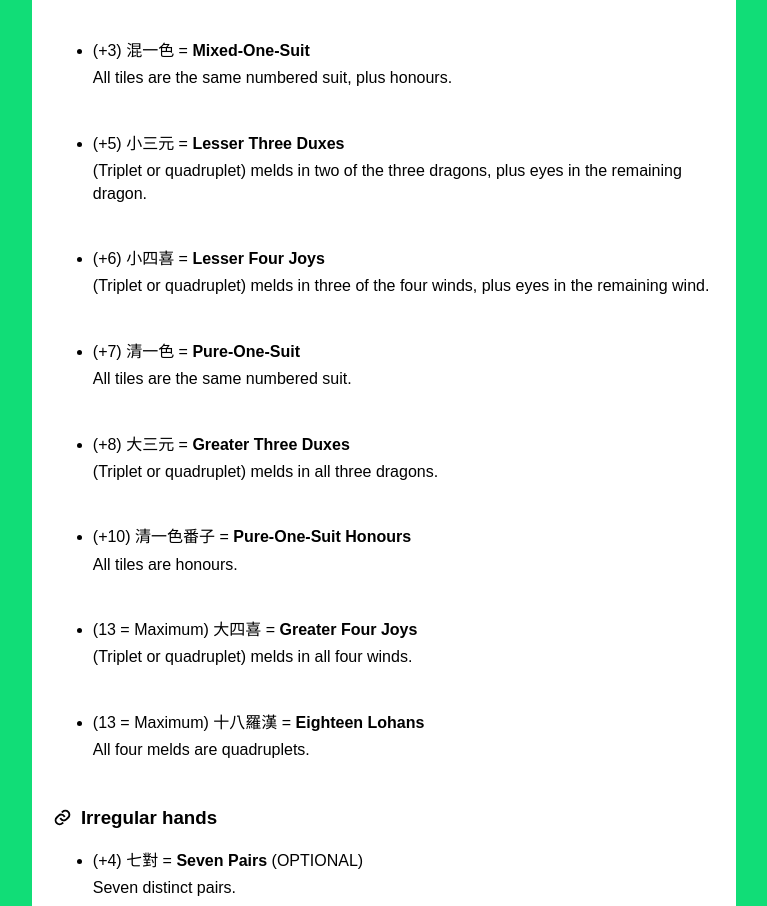
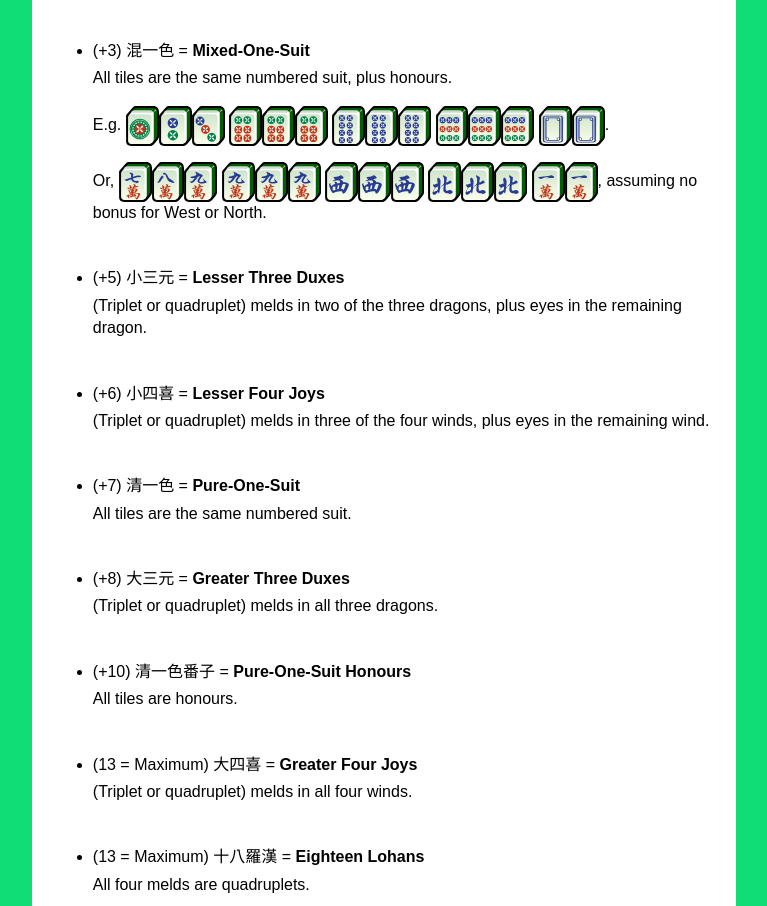
Before and after one commit to perthmahjongsoc/perthmahjongsoc.github.io, a plain HTML site: page guide/index.html in a window 1280 px wide. Shown: the part 3537-4443 px from the top of the page, without its empty margins (256-1023 px from the left). Drawn offline with Linux system fonts and the light colour scheme.

Commit message:
Add 混一色 example

```diff
--- a/guide/index.html
+++ b/guide/index.html
@@ -280,6 +280,13 @@ assuming no bonus for North.
 <p>
 All tiles are the same numbered suit, plus honours.
 </p>
+<p>
+E.g. <img alt="🀙" src="/res/tiles/🀙.svg" class="tile"><img alt="🀚" src="/res/tiles/🀚.svg" class="tile"><img alt="🀛" src="/res/tiles/🀛.svg" class="tile"> <img alt="🀞" src="/res/tiles/🀞.svg" class="tile"><img alt="🀞" src="/res/tiles/🀞.svg" class="tile"><img alt="🀞" src="/res/tiles/🀞.svg" class="tile"> <img alt="🀠" src="/res/tiles/🀠.svg" class="tile"><img alt="🀠" src="/res/tiles/🀠.svg" class="tile"><img alt="🀠" src="/res/tiles/🀠.svg" class="tile"> <img alt="🀡" src="/res/tiles/🀡.svg" class="tile"><img alt="🀡" src="/res/tiles/🀡.svg" class="tile"><img alt="🀡" src="/res/tiles/🀡.svg" class="tile"> <img alt="🀆" src="/res/tiles/🀆.svg" class="tile"><img alt="🀆" src="/res/tiles/🀆.svg" class="tile">.
+</p>
+<p>
+Or, <img alt="🀍" src="/res/tiles/🀍.svg" class="tile"><img alt="🀎" src="/res/tiles/🀎.svg" class="tile"><img alt="🀏" src="/res/tiles/🀏.svg" class="tile"> <img alt="🀏" src="/res/tiles/🀏.svg" class="tile"><img alt="🀏" src="/res/tiles/🀏.svg" class="tile"><img alt="🀏" src="/res/tiles/🀏.svg" class="tile"> <img alt="🀂" src="/res/tiles/🀂.svg" class="tile"><img alt="🀂" src="/res/tiles/🀂.svg" class="tile"><img alt="🀂" src="/res/tiles/🀂.svg" class="tile"> <img alt="🀃" src="/res/tiles/🀃.svg" class="tile"><img alt="🀃" src="/res/tiles/🀃.svg" class="tile"><img alt="🀃" src="/res/tiles/🀃.svg" class="tile"> <img alt="🀇" src="/res/tiles/🀇.svg" class="tile"><img alt="🀇" src="/res/tiles/🀇.svg" class="tile">,
+assuming no bonus for West or North.
+</p>
 </li>
 <li>
 (+5) <span lang="zh-Hant">小三元</span> = <b>Lesser Three Duxes</b>
```
Also changed, not shown: 1 other file.
